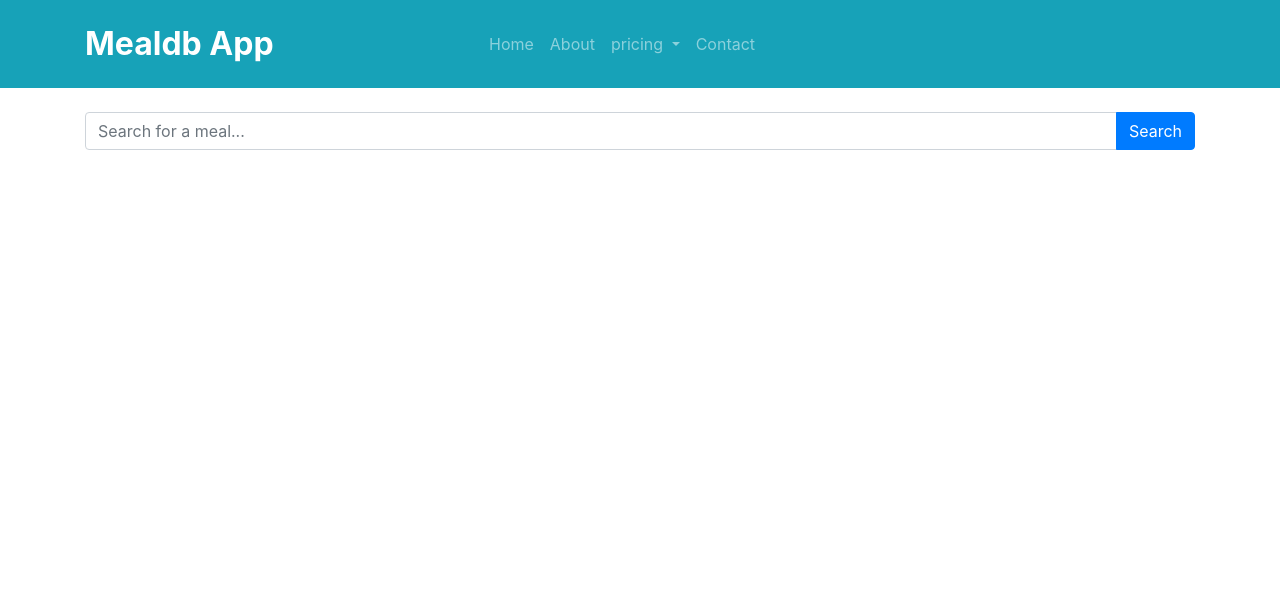
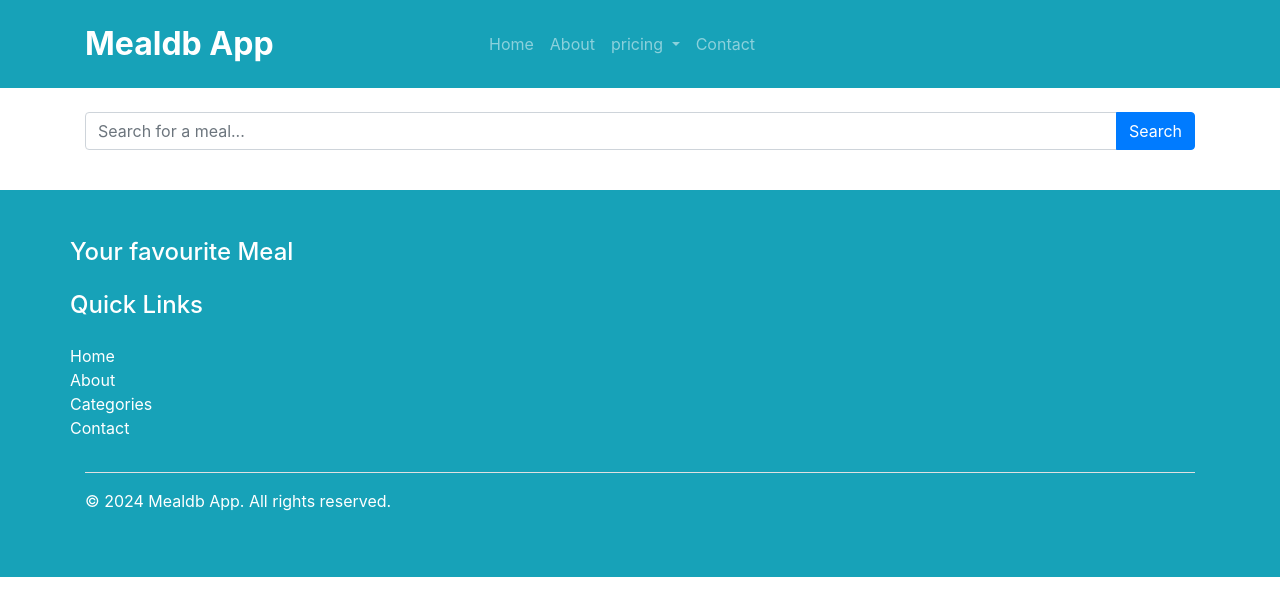
Before and after one commit to Sfbtabassum/assignment-final, a plain HTML site: page index.html in a window 1280 px wide. Drawn offline with nearby package versions, Linux system fonts and the light colour scheme.

Commit message:
update footer

```diff
--- a/index.html
+++ b/index.html
@@ -64,6 +64,29 @@
     </div>
   </main>
 
+   <footer class="bg-info text-white py-5">
+      <div class="container">
+        <div class="row">
+          <div class="row-md-6">
+            <h4 class="mb-4">Your favourite Meal</h4>
+            <h4 class="mb-4">Quick Links</h4>
+            <ul class="list-unstyled">
+              <li><a href="#" class="text-white">Home</a></li>
+              <li><a href="#" class="text-white">About</a></li>
+              <li><a href="#" class="text-white">Categories</a></li>
+              <li><a href="#" class="text-white">Contact</a></li>
+            </ul>
+          </div>
+        </div>
+        <hr class="bg-light" />
+        <div class="row">
+          <div class="col-md-6">
+            <p>&copy; 2024 Mealdb App. All rights reserved.</p>
+          </div>
+        </div>
+      </div>
+    </footer>
+
 
 
 
```
